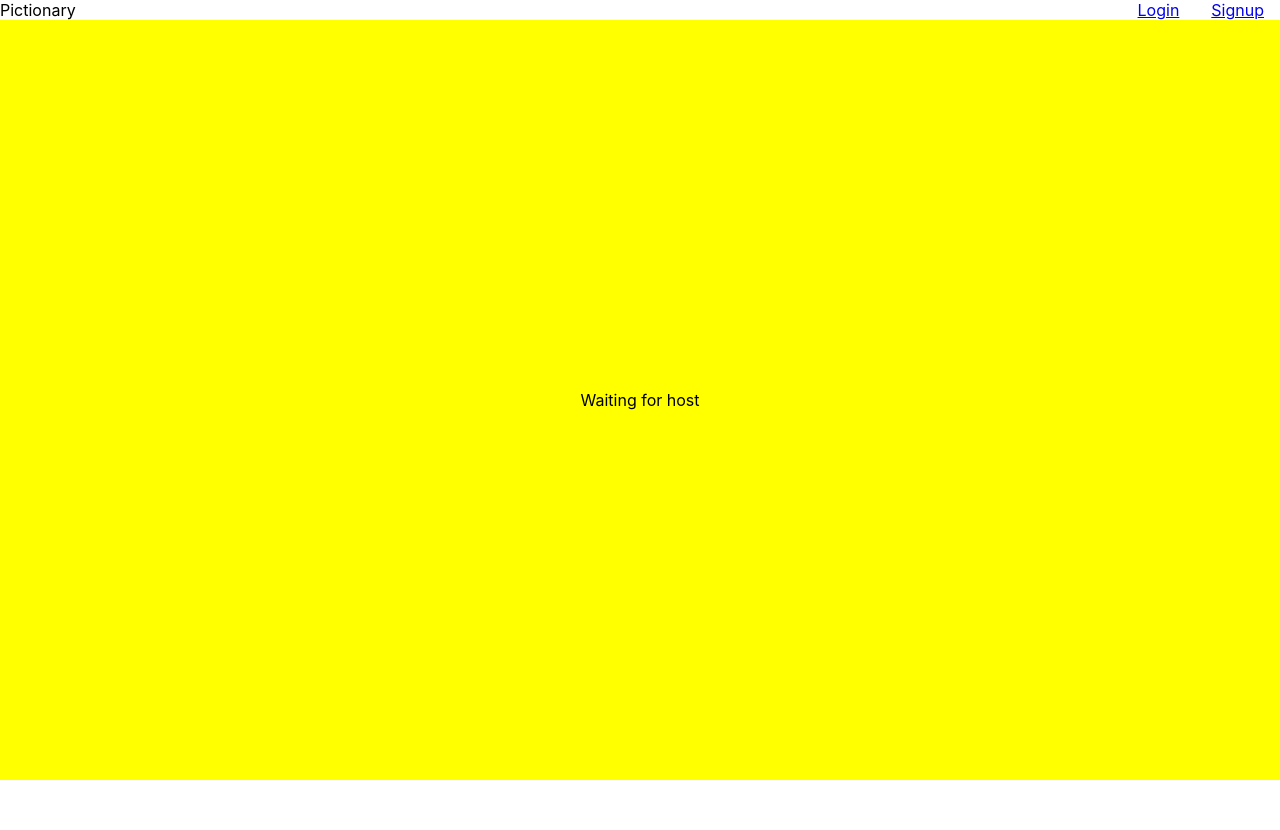
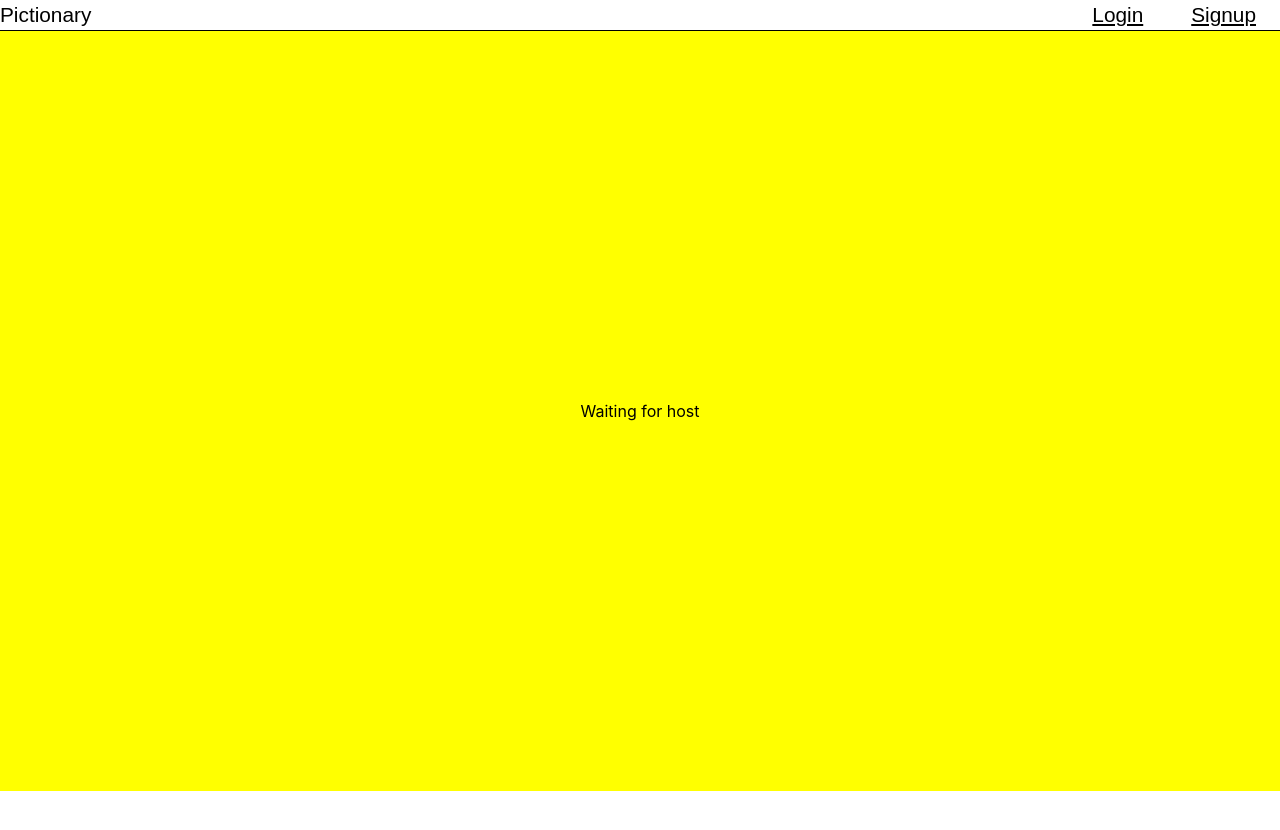
Before and after one commit to SalemDoub/L3Web, a React (Create React App) app: page /room/1 in a window 1280 px wide. Shown: the top 830 px of the page. Built offline with nearby package versions, Linux system fonts and the light colour scheme; no server answers; the HTML template or start-up script is replaced by a standard one.

Commit message:
modifier app.css

```diff
--- a/src/App/App.css
+++ b/src/App/App.css
@@ -2,6 +2,20 @@
 
   text-align: center;
 
+  /* background-color: yellow; */
+
+}
+.nav-buttons {
+
+  /* background-color: #00A6FB; */
+
+  color: black;
+
+  padding: 0.2rem 0.5rem;
+
+  /* border: 1px solid black; */
+
+  border-radius: 10px;
 }
 .navbar-container {
 
@@ -9,14 +23,66 @@
 
   justify-content: space-between;
 
+  /* background-color: #003680; */
+
+  border-bottom: 0.5px solid black;
+
+  align-items: center;
+
+  /* color: white; */
+
+  font-family: 'Darker Grotesque', sans-serif;
+
+  font-size: 1.3rem;
 }
+.nav-greeting {
+
+  align-self: center;
+}
+.fa-paint-brush {
+
+  font-size: 1rem;
+
+  align-self: center;
+
+  margin: 0 0.4rem 0 1rem;
+}
+
+
+
+.nav-title-container {
+
+  display: flex;
+
+  justify-content: center;
+
+}
+
+
+
+.nav-title {
+
+  font-family: 'Indie Flower', cursive;
+
+  font-size: 2rem;
+
+  font-weight: 800;
+
+  margin: 0.5rem;
+
+}
+
+
 
 .links-container {
 
   display: flex;
 
   justify-content: space-around;
+
 }
+
+
 
 .links-container a {
 
```
